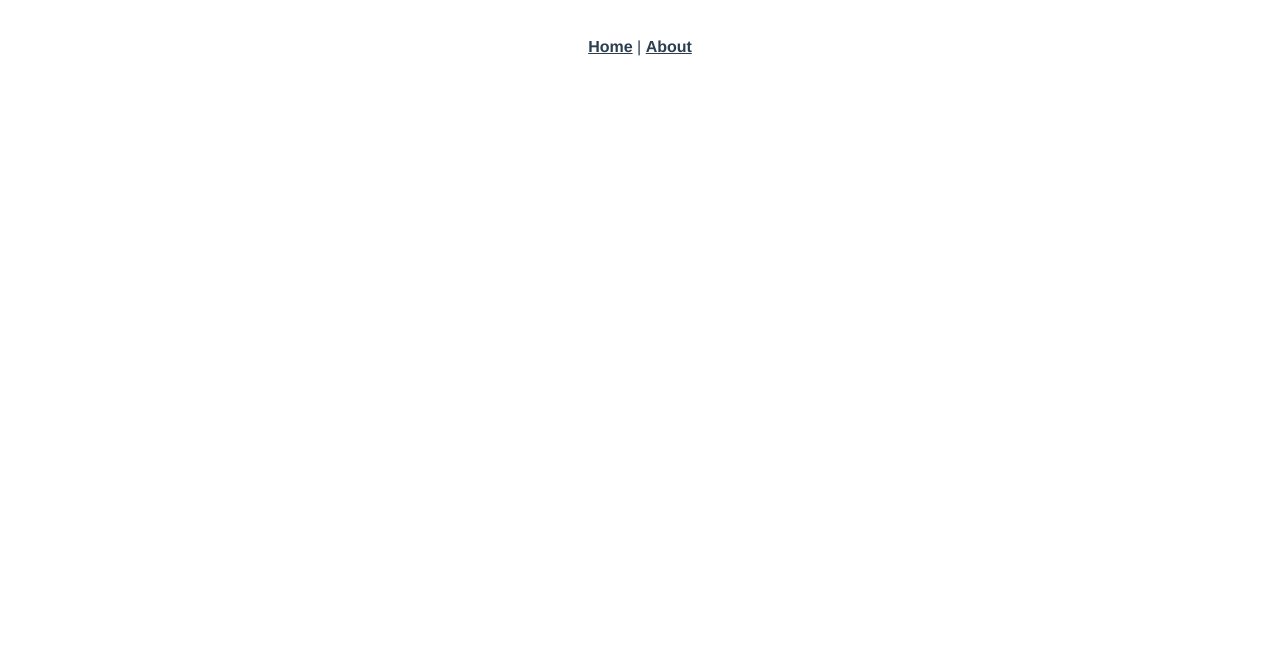
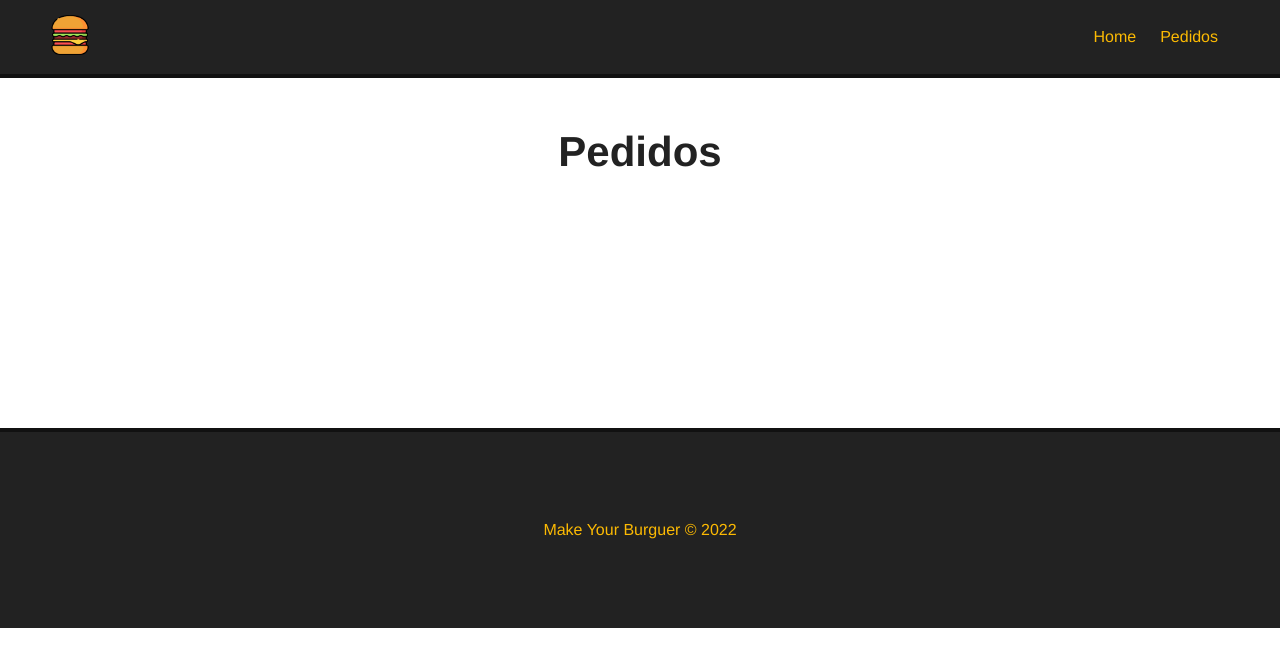
Before and after one commit to RodrigoLuna97/make-your-burguer, a Vue app: page /pedidos in a window 1280 px wide. Before the commit this address had no page. Shown: the top 666 px of the page. Built offline with nearby package versions, Linux system fonts and the light colour scheme.

Commit message:
home, pedidos

```diff
--- a/src/App.vue
+++ b/src/App.vue
@@ -1,30 +1,42 @@
 <template>
-  <div id="nav">
-    <router-link to="/">Home</router-link> |
-    <router-link to="/about">About</router-link>
-  </div>
+  <Navbar :logo="logo_src" :alt="app_main" />
   <router-view/>
+  <Footer />
 </template>
 
+<script>
+import Navbar from './components/Navbar.vue';
+import Footer from './components/Footer.vue';
+
+export default {
+  components:{
+    Navbar,
+    Footer
+},
+data(){
+  return{
+    logo_src: "/img/logo.png",
+    app_name: "Make Your Burguer"
+  }
+}
+}
+</script>
+
 <style>
-#app {
-  font-family: Avenir, Helvetica, Arial, sans-serif;
-  -webkit-font-smoothing: antialiased;
-  -moz-osx-font-smoothing: grayscale;
+*{
+  font-family: Helvetica;
+  padding: 0;
+  margin: 0;
+  box-sizing: border-box;
+}
+.main-container{
+  margin: 50px;
+  min-height: 250px;
+}
+h1{
   text-align: center;
-  color: #2c3e50;
-}
-
-#nav {
-  padding: 30px;
-}
-
-#nav a {
-  font-weight: bold;
-  color: #2c3e50;
-}
-
-#nav a.router-link-exact-active {
-  color: #42b983;
+  font-size: 42px;
+  margin-bottom: 30px;
+  color: #222;
 }
 </style>
--- /dev/null
+++ b/src/components/Banner.vue
@@ -0,0 +1,29 @@
+<template>
+  <div id="main-banner">
+      <h1>Make Your Burguer</h1>
+  </div>
+</template>
+
+<script>
+export default {
+name: "Banner"
+}
+</script>
+
+<style scoped>
+#main-banner{
+    background-image: url('/img/burguer.jpg');
+    background-position: 0 -250px;
+    background-size: cover;
+    height: 900px;
+    display: flex;
+    align-items: center;
+    justify-content: flex-start;
+}
+#main-banner h1{
+    color: #fff;
+    text-align: center;
+    font-size: 60px;
+    background-color: 20px 40px;
+}
+</style>
--- /dev/null
+++ b/src/components/Footer.vue
@@ -0,0 +1,25 @@
+<template>
+  <div id="footer">
+  <p>Make Your Burguer &copy; 2022</p>
+</div>
+</template>
+
+<script>
+export default {
+name: "Footer"
+}
+</script>
+
+<style scoped>
+#footer{
+  height: 200px;
+  background-color: #222;
+  border-top: 4px solid #111;
+  color: #FCBA03;
+  display: flex;
+    align-items: center;
+    justify-content: center;
+    width: 100%;
+
+}
+</style>
--- a/src/components/HelloWorld.vue
+++ /dev/null
@@ -1,58 +0,0 @@
-<template>
-  <div class="hello">
-    <h1>{{ msg }}</h1>
-    <p>
-      For a guide and recipes on how to configure / customize this project,<br>
-      check out the
-      <a href="https://cli.vuejs.org" target="_blank" rel="noopener">vue-cli documentation</a>.
-    </p>
-    <h3>Installed CLI Plugins</h3>
-    <ul>
-      <li><a href="https://github.com/vuejs/vue-cli/tree/dev/packages/%40vue/cli-plugin-babel" target="_blank" rel="noopener">babel</a></li>
-      <li><a href="https://github.com/vuejs/vue-cli/tree/dev/packages/%40vue/cli-plugin-router" target="_blank" rel="noopener">router</a></li>
-    </ul>
-    <h3>Essential Links</h3>
-    <ul>
-      <li><a href="https://vuejs.org" target="_blank" rel="noopener">Core Docs</a></li>
-      <li><a href="https://forum.vuejs.org" target="_blank" rel="noopener">Forum</a></li>
-      <li><a href="https://chat.vuejs.org" target="_blank" rel="noopener">Community Chat</a></li>
-      <li><a href="https://twitter.com/vuejs" target="_blank" rel="noopener">Twitter</a></li>
-      <li><a href="https://news.vuejs.org" target="_blank" rel="noopener">News</a></li>
-    </ul>
-    <h3>Ecosystem</h3>
-    <ul>
-      <li><a href="https://router.vuejs.org" target="_blank" rel="noopener">vue-router</a></li>
-      <li><a href="https://vuex.vuejs.org" target="_blank" rel="noopener">vuex</a></li>
-      <li><a href="https://github.com/vuejs/vue-devtools#vue-devtools" target="_blank" rel="noopener">vue-devtools</a></li>
-      <li><a href="https://vue-loader.vuejs.org" target="_blank" rel="noopener">vue-loader</a></li>
-      <li><a href="https://github.com/vuejs/awesome-vue" target="_blank" rel="noopener">awesome-vue</a></li>
-    </ul>
-  </div>
-</template>
-
-<script>
-export default {
-  name: 'HelloWorld',
-  props: {
-    msg: String
-  }
-}
-</script>
-
-<!-- Add "scoped" attribute to limit CSS to this component only -->
-<style scoped>
-h3 {
-  margin: 40px 0 0;
-}
-ul {
-  list-style-type: none;
-  padding: 0;
-}
-li {
-  display: inline-block;
-  margin: 0 10px;
-}
-a {
-  color: #42b983;
-}
-</style>
--- /dev/null
+++ b/src/components/Navbar.vue
@@ -0,0 +1,44 @@
+<template>
+     <div id="nav">
+    <router-link to="/" id="logo-url">
+        <img :src="logo" :alt="alt" id="logo">
+    </router-link>
+    <router-link to="/">Home</router-link>
+    <router-link to="/pedidos">Pedidos</router-link>
+  </div>
+</template>
+
+<script>
+export default {
+name: "Navbar",
+props:["logo", "alt"]
+}
+</script>
+
+<style scoped>
+#nav{
+    background-color: #222;
+    border-bottom: 4px solid #111;
+    padding: 15px 50px;
+    display: flex;
+    justify-content: flex-end;
+    align-items: center;
+}
+#nav #logo-url{
+    margin: auto;
+    margin-left: 0;
+}
+#logo{
+    width: 40px;
+    height: 40px;
+}
+#nav a {
+    color: #fcba03;
+    text-decoration: none;
+    margin: 12px;
+    transition: .5s;
+}
+#nav a:hover{
+    color: #fff;
+}
+</style>
--- a/src/router/index.js
+++ b/src/router/index.js
@@ -8,12 +8,10 @@
     component: Home
   },
   {
-    path: '/about',
-    name: 'About',
-    // route level code-splitting
-    // this generates a separate chunk (about.[hash].js) for this route
-    // which is lazy-loaded when the route is visited.
-    component: () => import(/* webpackChunkName: "about" */ '../views/About.vue')
+    path: '/pedidos',
+    name: 'Pedidos',
+
+    component: () => import(/* webpackChunkName: "pedidos" */ '../views/Pedidos.vue')
   }
 ]
 
--- a/src/views/About.vue
+++ /dev/null
@@ -1,5 +0,0 @@
-<template>
-  <div class="about">
-    <h1>This is an about page</h1>
-  </div>
-</template>
--- a/src/views/Home.vue
+++ b/src/views/Home.vue
@@ -1,18 +1,19 @@
 <template>
-  <div class="home">
-    <img alt="Vue logo" src="../assets/logo.png">
-    <HelloWorld msg="Welcome to Your Vue.js App"/>
+  <Banner />
+  <div class="main-container">
+    <h1>Monte o seu burguer:</h1>
+    <p>formulário</p>
   </div>
 </template>
 
 <script>
-// @ is an alias to /src
-import HelloWorld from '@/components/HelloWorld.vue'
+import Banner from '../components/Banner.vue'
 
-export default {
-  name: 'Home',
+export default{
+  name: "Home",
   components: {
-    HelloWorld
+    Banner
   }
 }
+
 </script>
--- /dev/null
+++ b/src/views/Pedidos.vue
@@ -0,0 +1,5 @@
+<template>
+  <div class="main-container">
+    <h1>Pedidos</h1>
+  </div>
+</template>
```
Also changed, not shown: public/img/burguer.jpg (added), public/img/logo.png (added).
